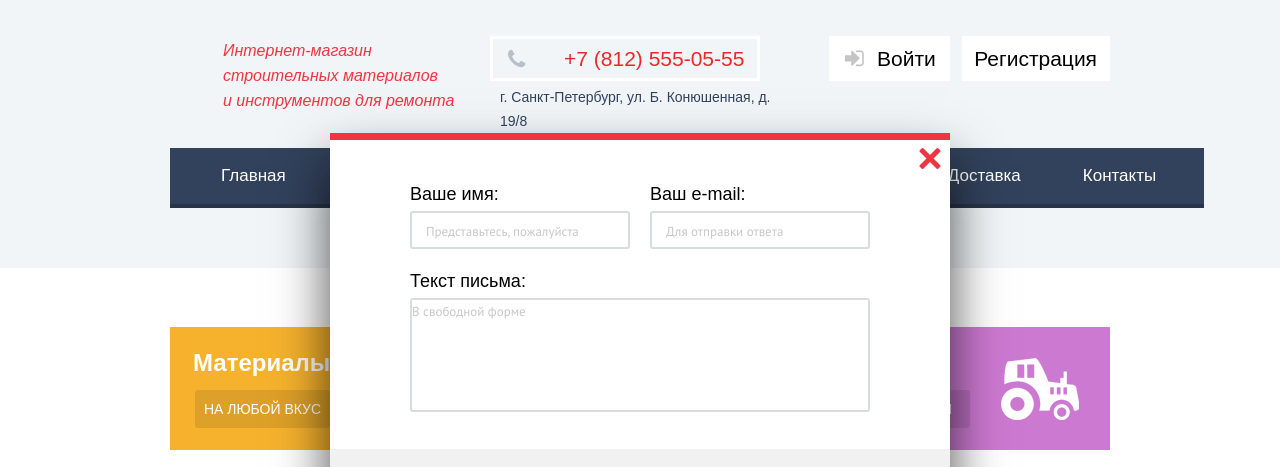
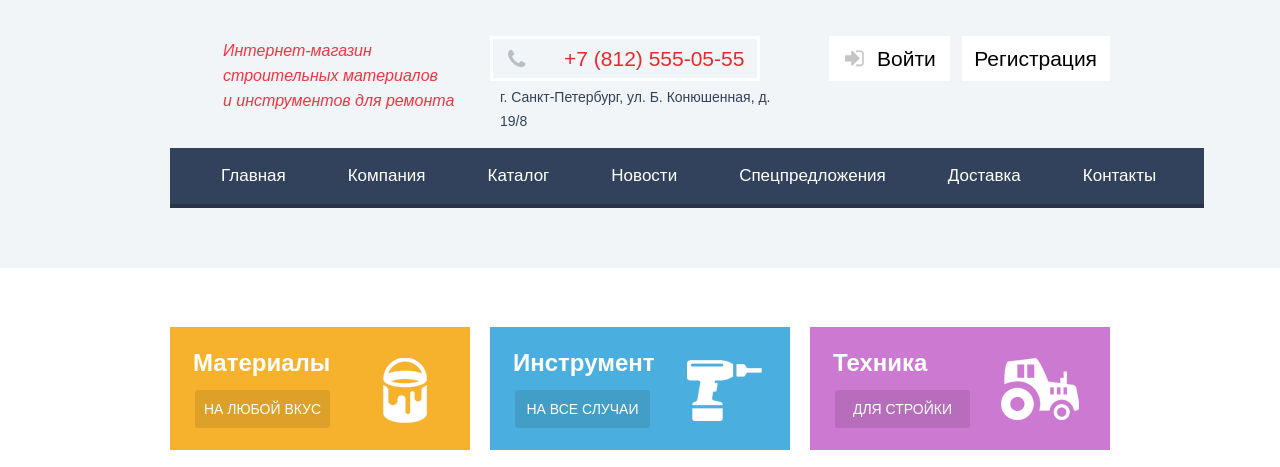
Before and after one commit to uncleego/184556-technomart, a plain HTML site: page index.html in a window 1280 px wide. Shown: the part 52-519 px from the top of the page. Drawn offline with Linux system fonts and the light colour scheme; a web font is replaced by a local one.

Commit message:
убрал модальное окно

```diff
--- a/index.html
+++ b/index.html
@@ -508,7 +508,7 @@
             </div>
         </div>
     </footer>
-    <div id="write-us" class="contacts-modal-dialog">
+    <div id="write-us" class="contacts-modal-dialog hidden">
         <button class="modal-close" type="button" title="Закрыть"></button>
         <form>
             <div class="contacts-modal-dialog__name">
```
